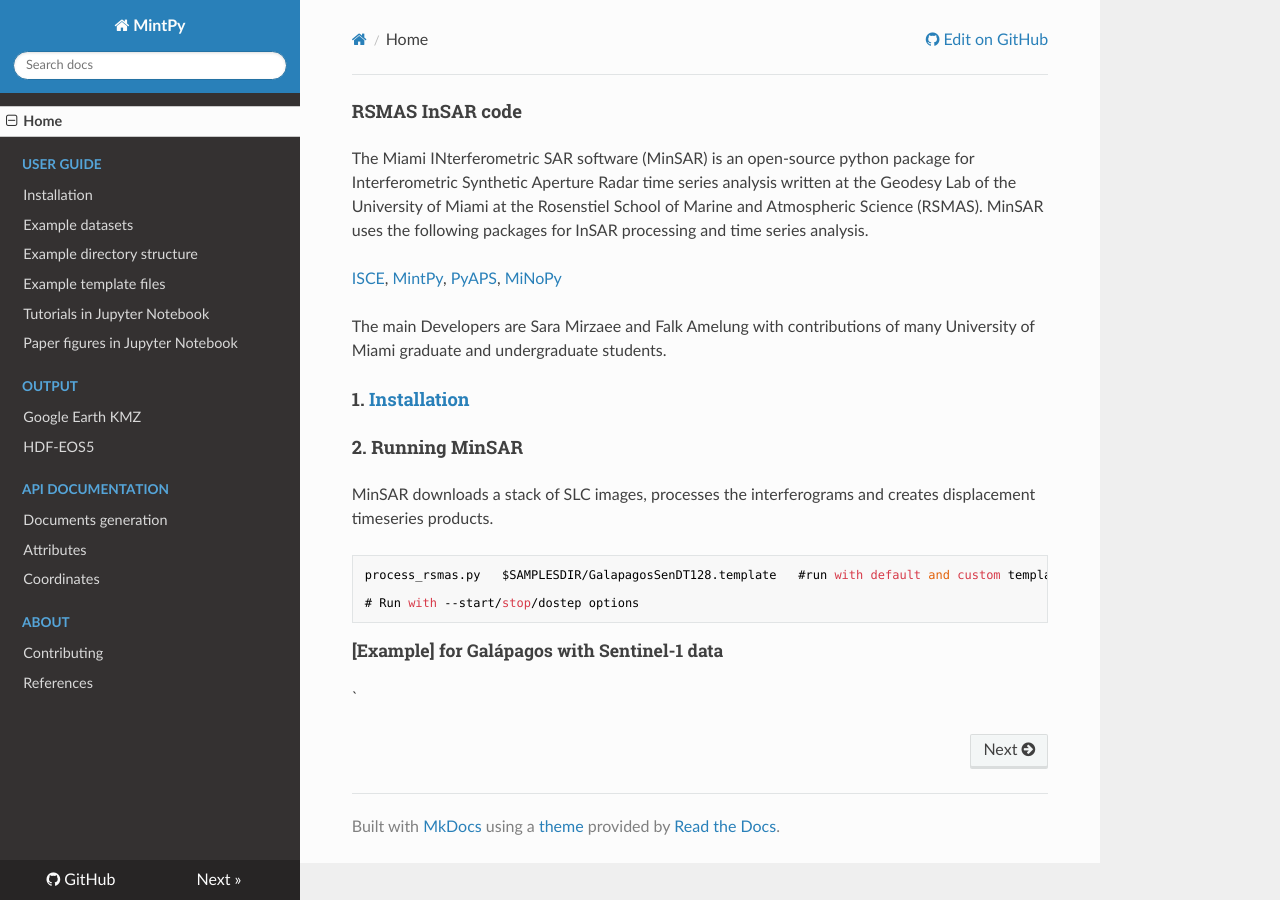
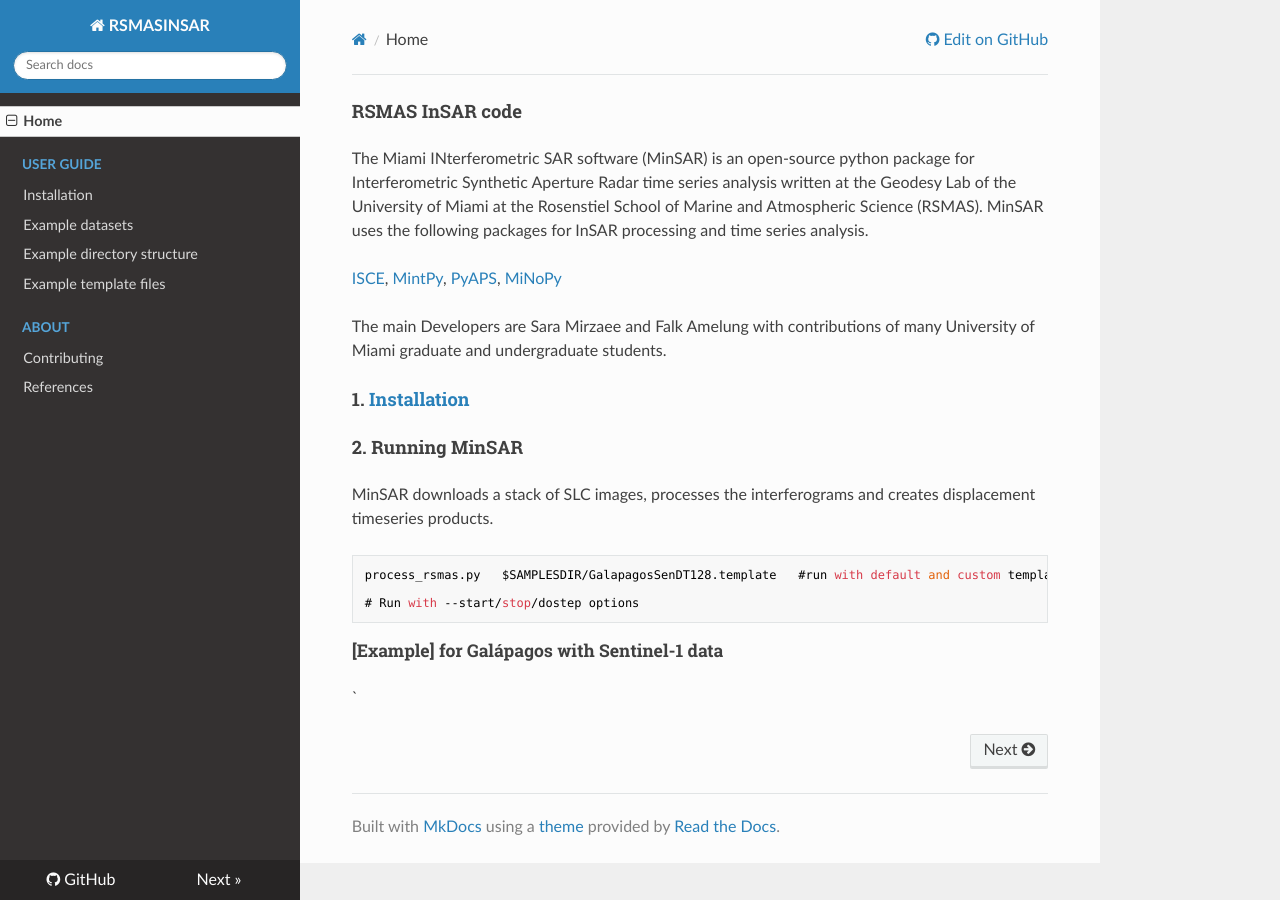
Before and after one commit to geodesymiami/rsmas_insar, an MkDocs documentation site: the page built from docs/README.md, in a window 1280 px wide. Built offline with MkDocs 1.6.1, drawn with Linux system fonts in a browser that asks for light colours; nearby versions of some CDN libraries; some of the changed lines change nothing that is shown.

Commit message:
Update mkdocs.yml

```diff
--- a/mkdocs.yml
+++ b/mkdocs.yml
@@ -1,8 +1,8 @@
-site_name: MintPy
-site_url: https://github.com/insarlab/MintPy
-site_description: Miami InSAR Time-series software in Python
-site_author: Zhang Yunjun, Heresh Fattahi
-repo_url: https://github.com/insarlab/MintPy/
+site_name: RSMASINSAR
+site_url: https://github.com/geodesymiami/rsmas_insar
+site_description: Miami Interferometric SAR software
+site_author: Falk Amelung, Sara Mirzarr
+repo_url: https://github.com/geodesymiami/rsmas_insar/
 google_analytics: ['UA-104225904-1', 'mkdocs.org']
 
 theme:
@@ -27,15 +27,15 @@ nav:
         - Example datasets: example_dataset.md
         - Example directory structure: dir_structure.md
         - Example template files: examples/input_files/README.md
-        - Tutorials in Jupyter Notebook: tutorials/README.md
-        - Paper figures in Jupyter Notebook: paper/README.md
-    - Output:
-        - Google Earth KMZ: google_earth.md
-        - HDF-EOS5: hdfeos5.md
-    - API Documentation:
-        - Documents generation: api/doc_generation.md
-        - Attributes: api/attributes.md
-        - Coordinates: api/coord.md
+#        - Tutorials in Jupyter Notebook: tutorials/README.md
+#       - Paper figures in Jupyter Notebook: paper/README.md
+#    - Output:
+#       - Google Earth KMZ: google_earth.md
+#      - HDF-EOS5: hdfeos5.md
+#    - API Documentation:
+#       - Documents generation: api/doc_generation.md
+#       - Attributes: api/attributes.md
+#       - Coordinates: api/coord.md
     - About:
         - Contributing: CONTRIBUTING.md
         - References: references.md
```
